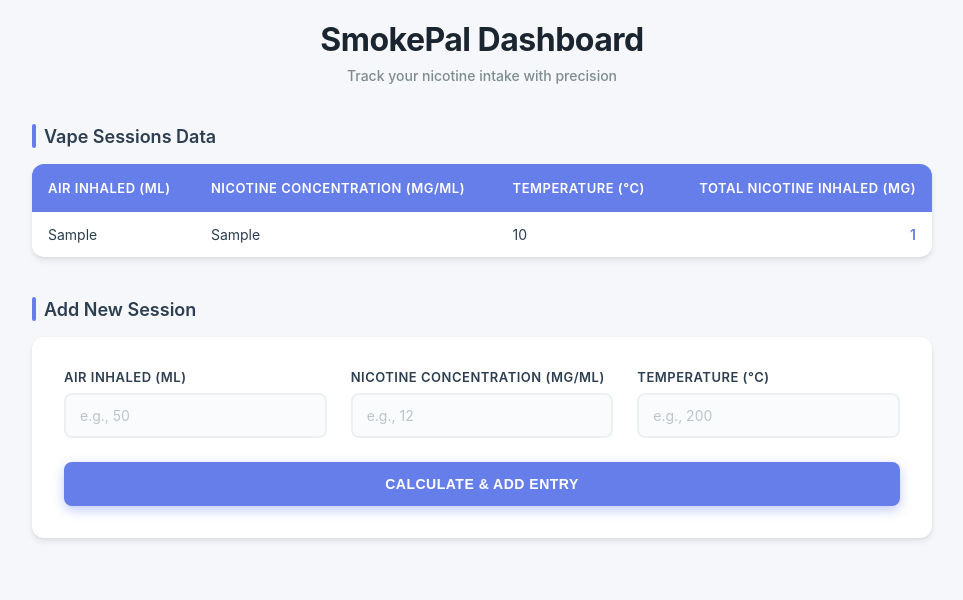
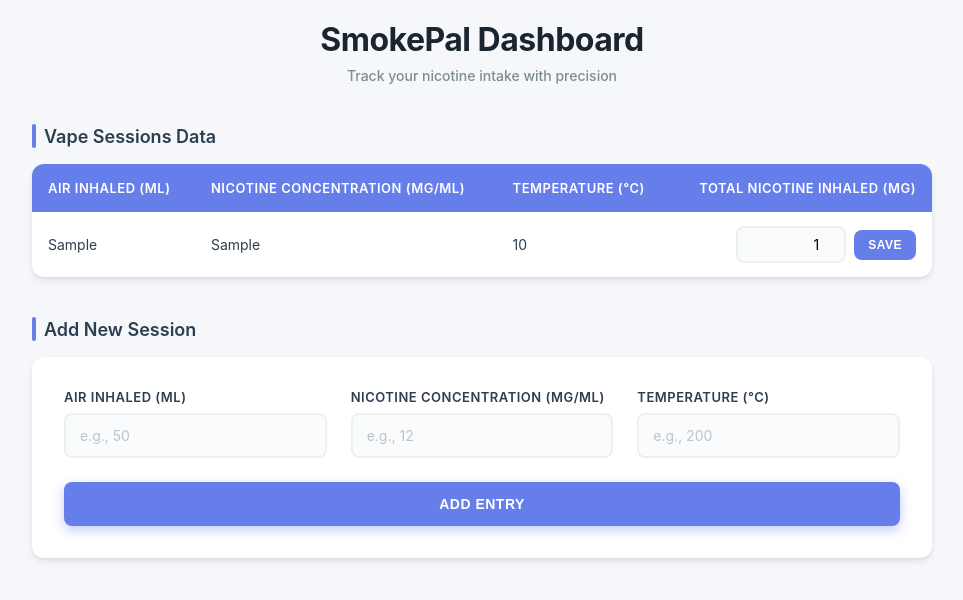
Before and after one commit to coolfrancy/NicotineCalculator, a Flask app: page / in a window 1280 px wide. Shown: the top 600 px of the page, without its empty margins (158-1121 px from the left). Run offline with Flask 3, Linux system fonts and the light colour scheme; a database or web service that is not in the repository returns one stand-in record (values such as "Sample title"); parts of the project's set-up code (start-up, migrations or seed data) failed here and were passed over; some libraries are stand-ins or nearby versions.

Commit message:
changed stuff

```diff
--- a/database/postgres_schema.sql
+++ b/database/postgres_schema.sql
@@ -49,6 +49,7 @@ CREATE TABLE vape_history (
     air_inhaled REAL,
     nicotine_concentration_mg_per_ml INTEGER,
     total_nicotine_inhaled REAL,
+    temperature REAL,
     date TIMESTAMP DEFAULT CURRENT_TIMESTAMP
 );
 
@@ -63,7 +64,8 @@ SELECT
     vape_history.nicotine_concentration_mg_per_ml,
     vape_history.total_nicotine_inhaled,
     vape_history.temperature,
-    vape_history.date
+    vape_history.date,
+    vape_history.id AS history_id
 FROM users
 JOIN vape_history ON users.id = vape_history.user_id
 JOIN vapes ON vapes.id = vape_history.vape_id;
--- a/queries/vape_history.py
+++ b/queries/vape_history.py
@@ -3,20 +3,21 @@ import psycopg2
 from psycopg2.extras import RealDictCursor
 
 #--add rollback especially on save history
-def save_history(user_id, vape_id, nicotine_concentration_mg_per_ml, total_nicotine_inhaled, air_inhaled, temperature, date):
+def save_history(user_id, vape_id, nicotine_concentration_mg_per_ml, air_inhaled, temperature, date):
+    conn = None
     try:
         conn = connect_to_db()
         cursor = conn.cursor()
         #query to add vape histoy
-        cursor.execute("""INSERT INTO vape_history (user_id, vape_id, nicotine_concentration_mg_per_ml, total_nicotine_inhaled, air_inhaled, temperature, date)
-                        VALUES (%s,%s,%s,%s,%s,%s,%s)""", (user_id, vape_id, nicotine_concentration_mg_per_ml, total_nicotine_inhaled, air_inhaled, temperature, date))
+        cursor.execute("""INSERT INTO vape_history (user_id, vape_id, nicotine_concentration_mg_per_ml, air_inhaled, temperature, date)
+                        VALUES (%s,%s,%s,%s,%s,%s)""", (user_id, vape_id, nicotine_concentration_mg_per_ml, air_inhaled, temperature, date))
 
         conn.commit()
 
         return 'success'
 
     #catch intergrity errors
-    except psycopg2.errors.UniqureViolation as e:
+    except psycopg2.errors.UniqueViolation as e:
         conn.rollback()
         return f'database integrity error: {e}'
 
@@ -29,7 +30,34 @@ def save_history(user_id, vape_id, nicotine_concentration_mg_per_ml, total_nicot
 
 
 
+def update_total_nicotine(history_id, total_nicotine_inhaled):
+    conn = None
+    try:
+        conn = connect_to_db()
+        cursor = conn.cursor()
+        #query to set total nicotine inhaled for a single history row
+        cursor.execute("""UPDATE vape_history SET total_nicotine_inhaled = %s WHERE id = %s""",
+                       (total_nicotine_inhaled, history_id))
+
+        if cursor.rowcount == 0:
+            conn.rollback()
+            return f'No history row found with id {history_id}'
+
+        conn.commit()
+        return 'success'
+
+    except Exception as e:
+        if conn:
+            conn.rollback()
+        return f"Unexpected error occured in updating total nicotine inhaled: {e}"
+
+    finally:
+        if conn:
+            conn.close()
+
+
 def get_all_history_data() -> dict:
+    conn = None
     try:
 
         conn=connect_to_db()
--- a/web/app.py
+++ b/web/app.py
@@ -1,6 +1,5 @@
 from flask import Flask, render_template, request, jsonify, abort, redirect
-from nicotine_calculator.calculator import nicotine_calculation
-from queries.vape_history import get_all_history_data, save_history
+from queries.vape_history import get_all_history_data, save_history, update_total_nicotine
 from datetime import datetime
 
 
@@ -15,28 +14,47 @@ def home():
         temperature_celsius = float(request.form.get('temperature'))
         date = datetime.now()
 
-        # Calculate total nicotine inhaled
-        total_nicotine_inhaled = nicotine_calculation(air_inhaled, temperature_celsius, nicotine_concentration_mg_per_ml)
-
-
-        # Save the data to vape history
+        # Save the data to vape history (total nicotine inhaled is filled in later per row)
         save_history(
             1, 1,
             nicotine_concentration_mg_per_ml,
-            total_nicotine_inhaled, air_inhaled, temperature_celsius, date
+            air_inhaled, temperature_celsius, date
         )
 
         return redirect('/')
 
     # GET request - display the page
-    stored_data = stored_data=get_all_history_data()
+    stored_data = get_all_history_data()
     return render_template('home.html', stored_data=stored_data)
+
+
+@app.route('/update_total/<int:history_id>', methods=['POST'])
+def update_total(history_id):
+    # Total nicotine inhaled entered manually from the row's edit form
+    total_nicotine_inhaled = request.form.get('total_nicotine_inhaled')
+    if total_nicotine_inhaled in (None, ''):
+        abort(400, description="Missing required parameter: total_nicotine_inhaled")
+
+    try:
+        total_nicotine_inhaled = float(total_nicotine_inhaled)
+    except ValueError:
+        abort(400, description="total_nicotine_inhaled must be a number")
+
+    result = update_total_nicotine(history_id, total_nicotine_inhaled)
+    if result != 'success':
+        abort(400, description=f"Failed updating data: {result}")
+
+    return redirect('/')
+
 
 @app.route("/add", methods=['POST'])
 def add():
 
     r_data = request.get_json(silent=True)
     print(f'Got information: {r_data}' )
+
+    if r_data is None:
+        abort(400, description="Request body must be JSON")
 
     required_keys = ['nicotine_concentration_mg_per_ml', 'vape_id', 'user_id', 'date', 'air_inhaled', "temperature_celsius"]
 
@@ -52,15 +70,12 @@ def add():
     nicotine_concentration_mg_per_ml = r_data.get('nicotine_concentration_mg_per_ml')
     date = r_data.get('date')
 
-    # Calculate total nicotine inhaled
-    total_nicotine_inhaled = nicotine_calculation(air_inhaled, temperature_celsius, nicotine_concentration_mg_per_ml)
 
-
-    # Save the data to vape history
+    # Save the data to vape history (no total nicotine calculation)
     save = save_history(
         user_id, vape_id,
         nicotine_concentration_mg_per_ml,
-        total_nicotine_inhaled, air_inhaled, date
+        air_inhaled, temperature_celsius, date
     )
 
     if save != 'success':
--- a/web/templates/home.html
+++ b/web/templates/home.html
@@ -227,6 +227,32 @@
         box-shadow: 0 2px 8px rgba(102, 126, 234, 0.4);
     }
 
+    /* ROW EDIT FORM (Total Nicotine Inhaled) */
+    .row-edit-form {
+        display: flex;
+        gap: 8px;
+        justify-content: flex-end;
+        align-items: center;
+    }
+
+    .row-edit-form input[type="number"] {
+        width: 110px;
+        padding: 8px 10px;
+        text-align: right;
+    }
+
+    .row-edit-form button.row-save-btn {
+        flex: none;
+        padding: 8px 14px;
+        font-size: 12px;
+        box-shadow: none;
+    }
+
+    .row-edit-form button.row-save-btn:hover {
+        transform: none;
+        box-shadow: 0 2px 8px rgba(102, 126, 234, 0.4);
+    }
+
     /* RESPONSIVE DESIGN */
     @media (max-width: 768px) {
         .page-header h1 {
@@ -323,7 +349,14 @@
                                     <td>{{ data.air_inhaled }}</td>
                                     <td>{{ data.nicotine_concentration_mg_per_ml }}</td>
                                     <td>{{ data.temperature }}</td>
-                                    <td>{{ data.total_nicotine_inhaled }}</td>
+                                    <td>
+                                        <form class="row-edit-form" method="POST" action="/update_total/{{ data.history_id }}">
+                                            <input type="number" name="total_nicotine_inhaled" step="0.01"
+                                                   value="{{ data.total_nicotine_inhaled if data.total_nicotine_inhaled is not none else '' }}"
+                                                   placeholder="Enter mg" required>
+                                            <button type="submit" class="row-save-btn">Save</button>
+                                        </form>
+                                    </td>
                                 </tr>
                             {% endfor %}
                         </tbody>
@@ -363,7 +396,7 @@
                 </div>
 
                 <div class="button-group">
-                    <button type="submit">Calculate & Add Entry</button>
+                    <button type="submit">Add Entry</button>
                 </div>
             </form>
         </div>
```
